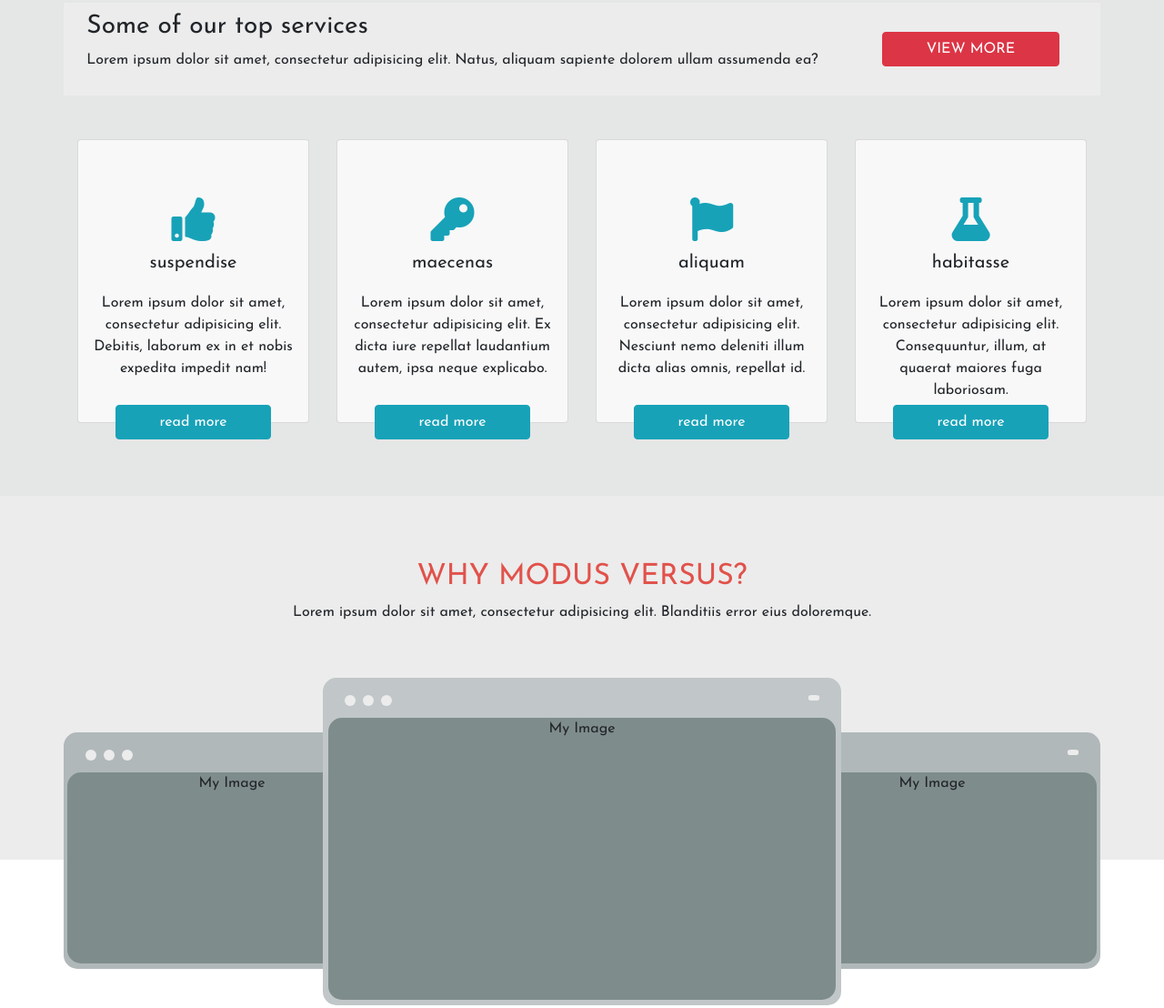
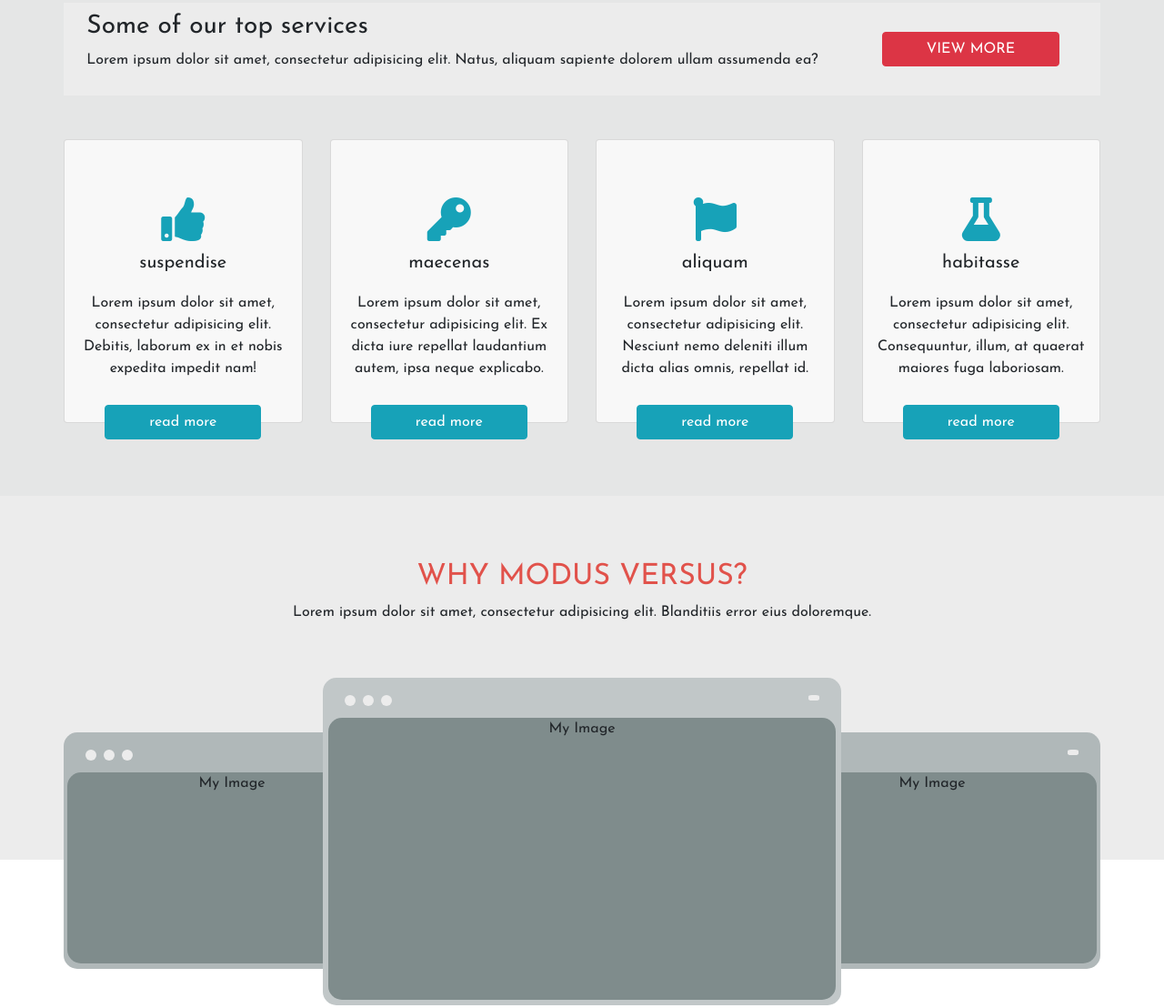
Before and after one commit to Andrian1993/Andrian1993.github.io, a plain HTML site: page index.html in a window 1280 px wide. Shown: the part 552-1660 px from the top of the page at 91% size. Drawn offline with nearby package versions, Linux system fonts and the light colour scheme.

Commit message:
Auto stash before rebase of "origin/dzhanik"
cards allign

```diff
--- a/css/styles.css
+++ b/css/styles.css
@@ -117,6 +117,10 @@ nav{
 
 .section-services{
   min-height: 340px;
+}
+
+.section-services .row{
+  margin: 0 -30px;
 }
 
 .section-services .card{
@@ -262,6 +266,7 @@ svg path {
 
 .footer p {
   color: #fff;
+  margin-bottom: 0;
 }
 
 .footer h2,h3 {
```
